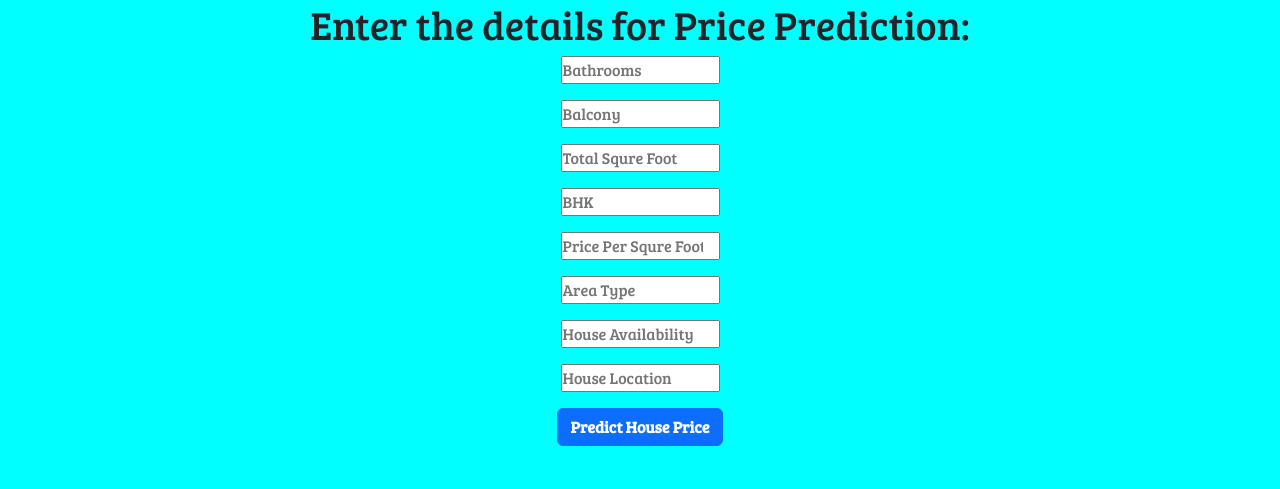
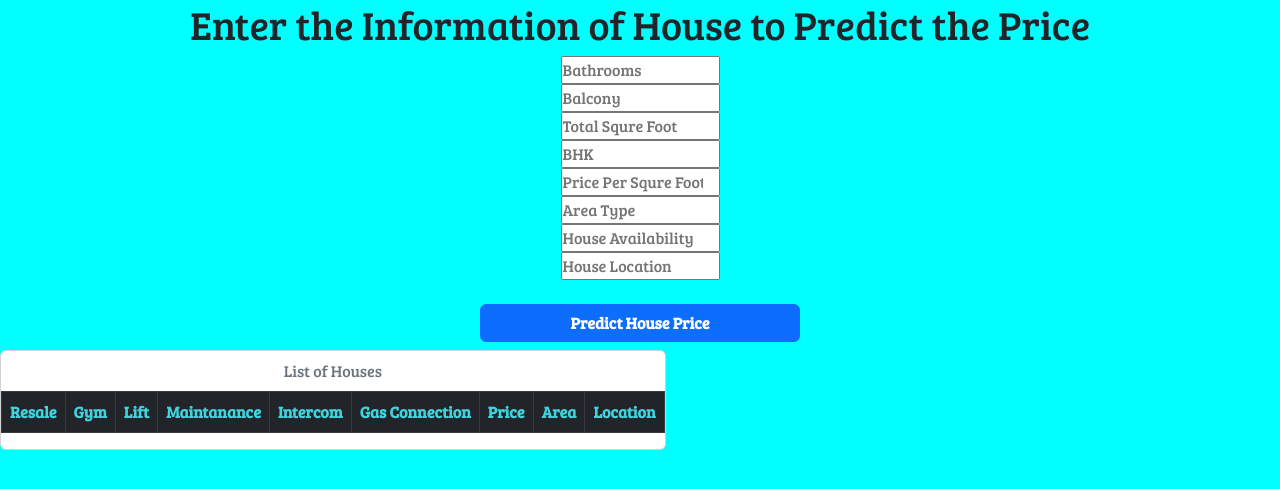
Before and after one commit to Hardik7843/Nakli_mini_project, a Flask app: page / in a window 1280 px wide. Shown: the top 489 px of the page. Run offline with Flask 2, Linux system fonts and the light colour scheme; lists and menus that the app fills with data are empty; parts of the project's set-up code (start-up, migrations or seed data) failed here and were passed over; some libraries are stand-ins or nearby versions.

Commit message:
Function.py

```diff
--- a/app.py
+++ b/app.py
@@ -1,6 +1,7 @@
 #Import Libraries
 from flask import Flask, render_template , redirect,url_for, session, request
 import model # load model.py
+import function
 
 app = Flask(__name__)
 
@@ -27,12 +28,11 @@ def predict():
     # predict the price of house by calling model.py
     predicted_price = model.predict_house_price(bath,balcony,total_sqft_int,bhk,price_per_sqft,area_type,availability,location)
 
+    listHouse = function.Fetch(predicted_price,total_sqft_int,bhk)
 
     # render the html page and show the output
-    return render_template('index.html', prediction_text='Predicted Price of This House is Rs. {} lacs'.format(predicted_price))
+    return render_template('index.html', prediction_text='Predicted Price of This House is Rs. {} lacs'.format(predicted_price), listHouse=listHouse)
 
-# if __name__ == "__main__":
-#     app.run(host="0.0.0.0", port="8080")
 
 if __name__ == "__main__":
     app.run()
--- a/static/css/style.css
+++ b/static/css/style.css
@@ -2,15 +2,15 @@
   margin: 0;
   padding: 0;
   box-sizing: border-box;
-  font-family: 'Bree Serif', sans-serif;
+  font-family: "Bree Serif", sans-serif;
 }
-body{
+body {
   background-color: aqua;
 }
 
-.form-label{
+.form-label {
   color: rgb(184, 24, 24);
-  font-family: 'Bree Serif', sans-serif
+  font-family: "Bree Serif", sans-serif;
 }
 
 .button_css {
@@ -29,6 +29,21 @@ body{
   border-color: #f6b93b !important;
   transition: all 0.4s ease 0s;
 }
-h2{
+h2 {
   text-align: center;
 }
+.table-title {
+  color: rgb(65, 211, 221);
+  text-align: center;
+  text-emphasis: bold;
+}
+.card {
+  height: fit-content;
+  width: fit-content;
+  background: #fff;
+}
+caption {
+  display: table-caption;
+  text-align: center;
+  caption-side: top;
+}
--- a/templates/index.html
+++ b/templates/index.html
@@ -13,7 +13,7 @@
 </head>
 
 
-<body>
+<!-- <body>
   <center>
 
     <div class="login">
@@ -65,21 +65,24 @@
     <h2>{{ prediction_text }}</h2>
   </div>
 
-</body>
+</body> -->
 
 
 
 
-<!-- <body>
+<body>
+  <center>
     <div class="login">
 
       <form action="{{ url_for('predict')}}" method="post">
         <h1>Enter the Information of House to Predict the Price</h1>
 
         <input type="number" name="bathrooms" placeholder="Bathrooms" required="required" width="48" height="10"
-        step=".01" /><br>
+          step=".01" />
+        <br>
         <input type="number" name="balcony" placeholder="Balcony" required="required" width="48" height="10"
-        step=".01" /><br>
+          step=".01" />
+        <br>
         <input type="number" name="total_sqft_int" placeholder="Total Squre Foot" required="required" width="48"
           height="10" step=".01" /><br>
         <input type="number" name="bhk" placeholder="BHK" required="required" width="48" height="10" step=".01" /><br>
@@ -93,10 +96,7 @@
 
         <br>
 
-
-
-
-      <div class="d-grid gap-2 col-6 mx-auto">
+        <div class="d-grid gap-2 col-3 mx-auto">
           <button type="submit" class="btn btn-primary btn-block btn-large"><strong>Predict House
               Price</strong></button></a>
         </div>
@@ -106,11 +106,47 @@
 
 
       <div>
-      <h2>{{prediction_text}}</h2>
+        <h2>{{ prediction_text }}</h2>
       </div>
 
     </div>
 
-</body> -->
+  </center>
+
+  <div class="card">
+    <table class="table table-bordered table-dark">
+      <caption>List of Houses</caption>
+      <thead>
+        <tr>
+          <th class="table-title" scope="col">Resale</th>
+          <th class="table-title" scope="col">Gym</th>
+          <th class="table-title" scope="col">Lift</th>
+          <th class="table-title" scope="col">Maintanance</th>
+          <th class="table-title" scope="col">Intercom</th>
+          <th class="table-title" scope="col">Gas Connection</th>
+          <th class="table-title" scope="col">Price</th>
+          <th class="table-title" scope="col">Area</th>
+          <th class="table-title" scope="col">Location</th>
+        </tr>
+      </thead>
+      <tbody>
+        {% for lili in listHouse %}
+        <tr>
+          <td>{{ lili.Resale }}</td>
+          <td>{{ lili.Gymnasium }}</td>
+          <td>{{ lili.Lift }}</td>
+          <td>{{ lili.Maintenance }}</td>
+          <td>{{ lili.Intercom }}</td>
+          <td>{{ lili.Gas_Conn }}</td>
+          <td>{{ lili.Price }}</td>
+          <td>{{ lili.Area }}</td>
+          <td>{{ lili.Location }}</td>
+        </tr>
+        {% endfor %}
+      </tbody>
+    </table>
+  </div>
+
+</body>
 
 </html>
```
Also changed, not shown: function.py (+4 -6 lines), 1 other file. Lines whose indentation alone changed are shown as unchanged.
